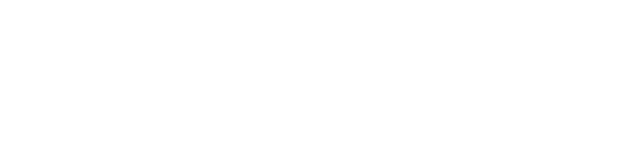
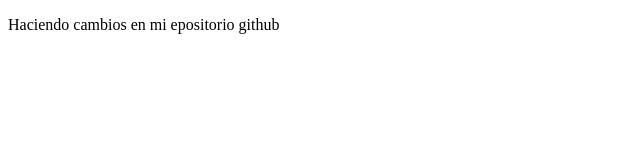
Before and after one commit to IEhenao/proyectoDemocurso, a plain HTML site: page index.html in a window 1280 px wide. Shown: the whole page, without its empty margins (0-640 px from the left). Drawn offline with Linux system fonts and the light colour scheme.

Commit message:
cambios de prueba en repositorio

```diff
--- a/index.html
+++ b/index.html
@@ -7,6 +7,6 @@
     <title>Ubuntut</title>
 </head>
 <body>
-
+    <p>Haciendo cambios en mi epositorio github</p>
 </body>
 </html>
```
